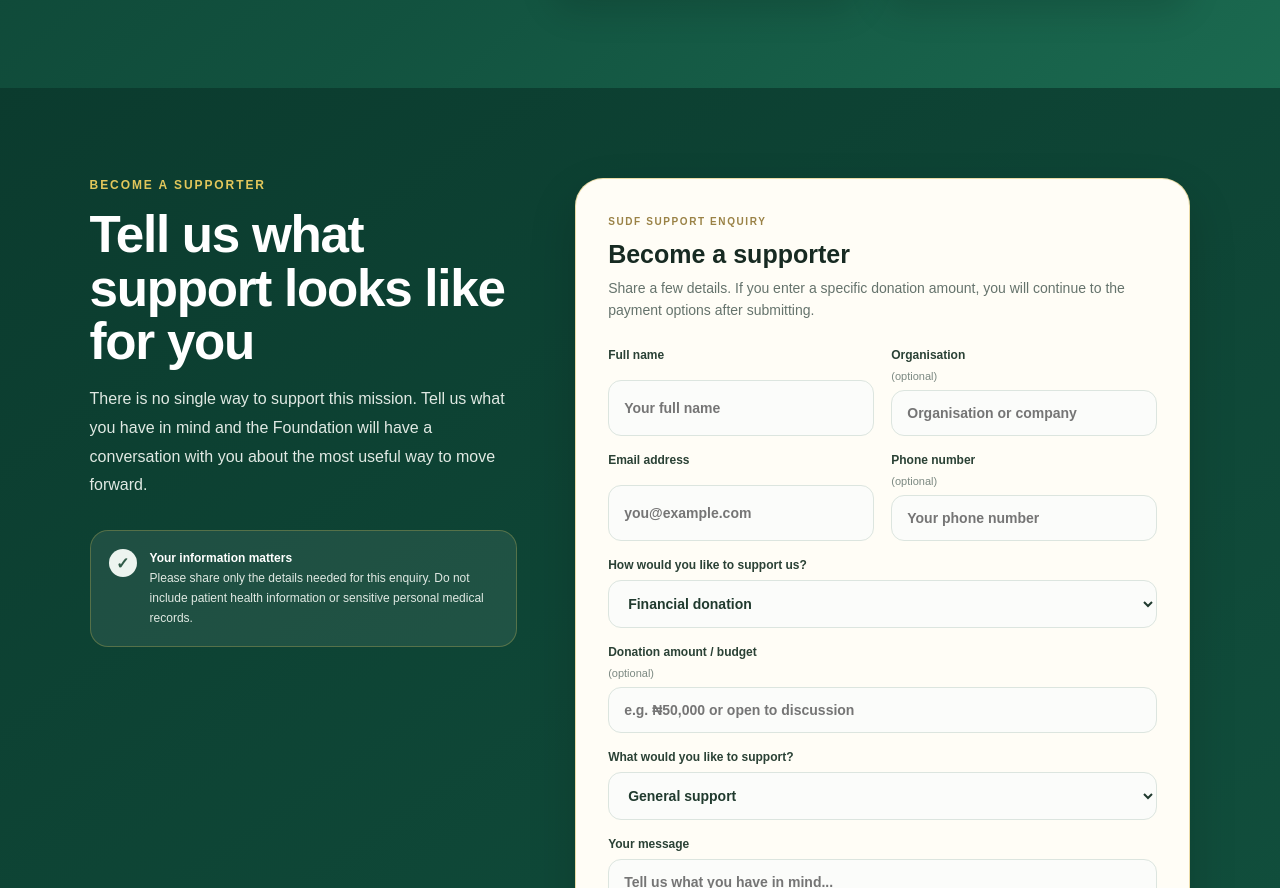
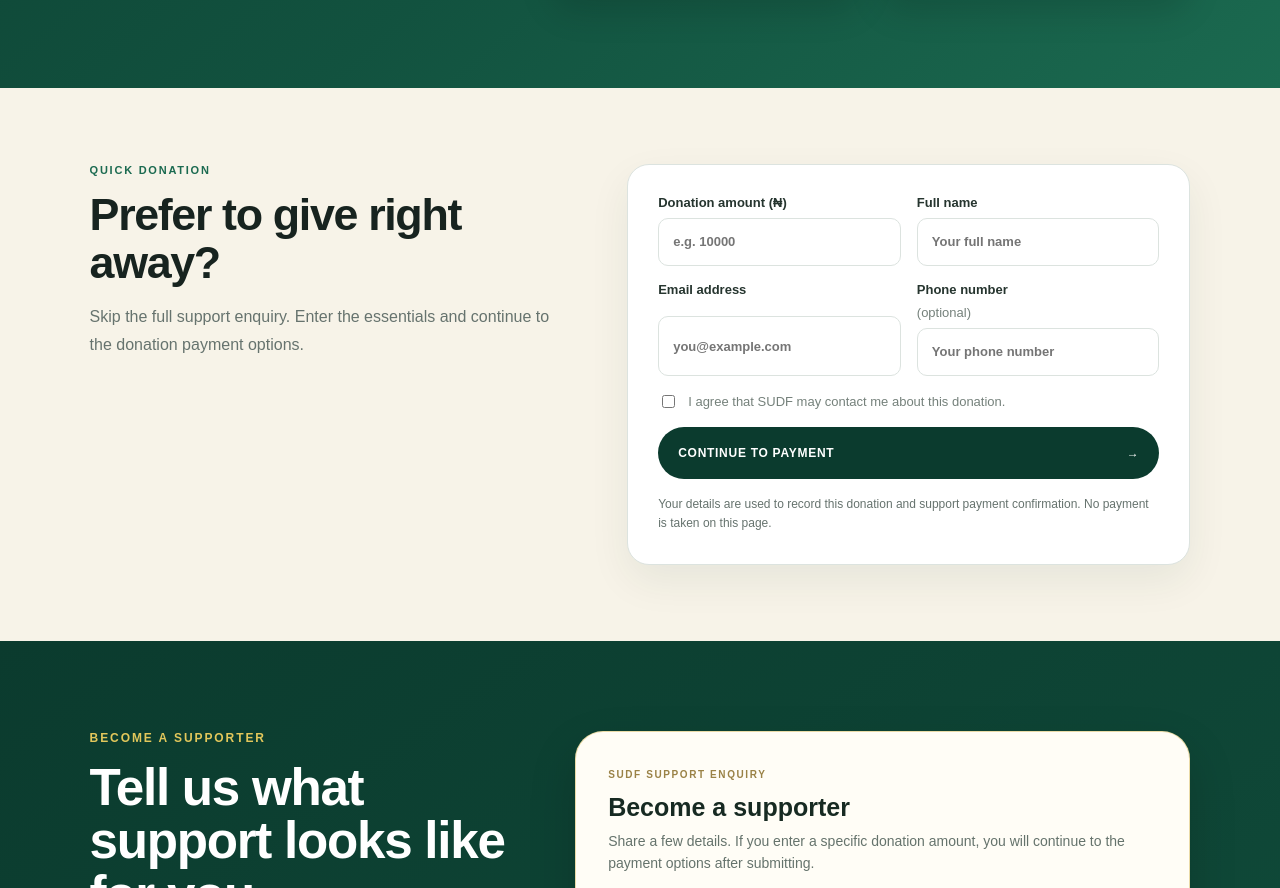
Before and after one commit to AkongShadrach/SUDF-website, a Next.js app: page /donate-support in a window 1280 px wide. Shown: the part 1395-2283 px from the top of the page. Built offline with nearby package versions, Linux system fonts and the light colour scheme.

Commit message:
Add quick donation path to Support and Donate page

```diff
--- a/app/donate-support/page.tsx
+++ b/app/donate-support/page.tsx
@@ -1,5 +1,6 @@
 import SiteHeader from "../../components/SiteHeader";
 import SupportForm from "./SupportForm";
+import QuickDonate from "./QuickDonate";
 import { Activity, HandHeart, BookOpen, BedDouble } from "lucide-react";
 import SiteFooter from "../../components/SiteFooter";
 
@@ -42,6 +43,7 @@ export default function DonateSupportPage() {
           ))}
         </div>
       </section>
+      <QuickDonate />
       <section id="support-enquiry" className="support-enquiry support-enquiry-reference section">
         <div className="support-enquiry-copy">
           <p className="eyebrow">BECOME A SUPPORTER</p>
```
